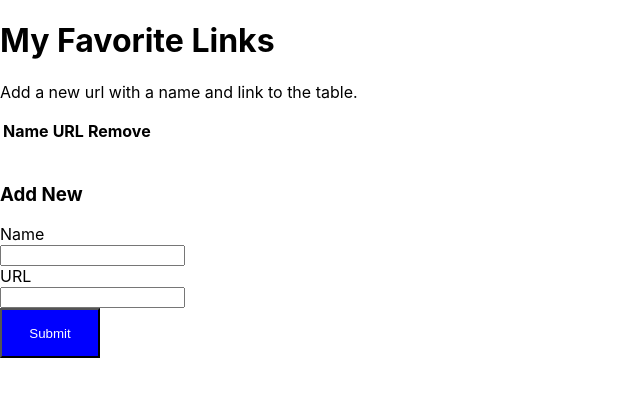
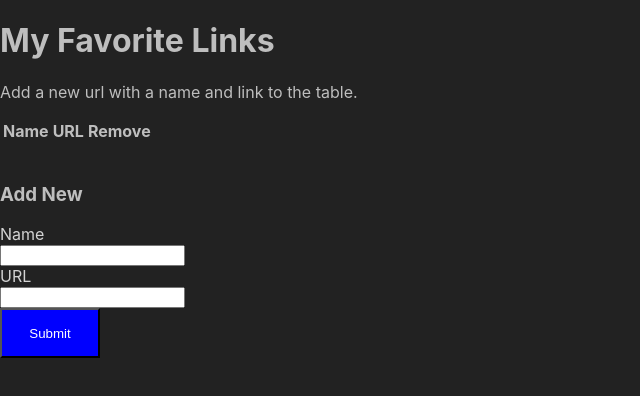
Before and after one commit to Pastekeleton/favlinks, a React (Create React App) app: page / in a window 1280 px wide. Shown: the top 396 px of the page, without its empty margins (0-640 px from the left). Built offline with nearby package versions, Linux system fonts and the light colour scheme.

Commit message:
finished changing css

```diff
--- a/src/components/Form.js
+++ b/src/components/Form.js
@@ -12,7 +12,7 @@ const Form = (props) => {
   }
 
   return (
-    <form onSubmit={onFormSubmit}>
+    <form style={{color: 'lightgray'}} onSubmit={onFormSubmit}>
       <label htmlFor='name'>Name</label><br/>
       <input type='text' name='name' value={name} onChange={(event)=> setName(event.target.value)}/>
 
--- a/src/index.css
+++ b/src/index.css
@@ -1,4 +1,6 @@
 body {
+  color:rgb(190, 190, 190);
+  Background-color: rgb(34, 34, 34);
   margin: 0;
   font-family: -apple-system, BlinkMacSystemFont, 'Segoe UI', 'Roboto', 'Oxygen',
     'Ubuntu', 'Cantarell', 'Fira Sans', 'Droid Sans', 'Helvetica Neue',
```
